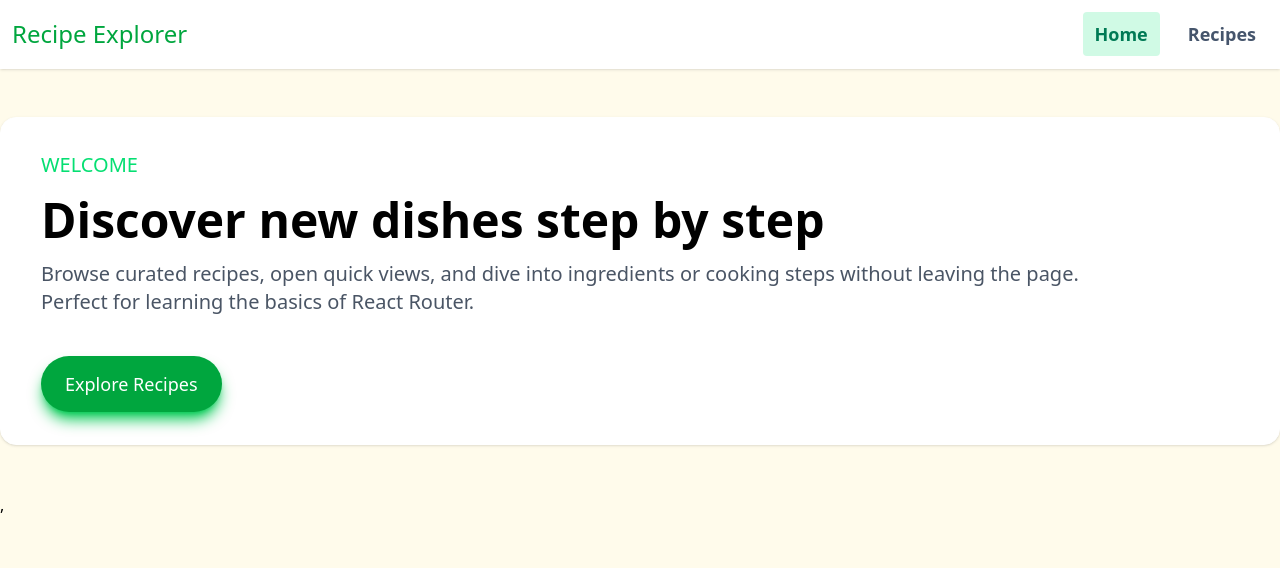
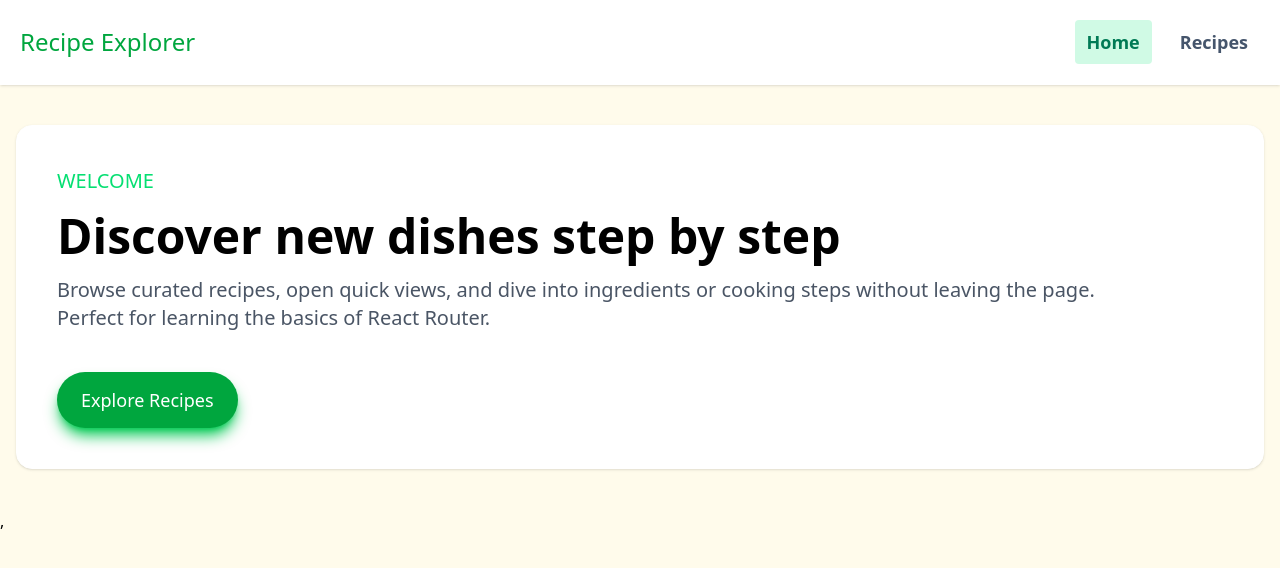
Before and after one commit to arsuhan677/React-Recipes-Explore-SA, a React (Vite) app: page / in a window 1280 px wide. Shown: the top 568 px of the page. Built offline with nearby package versions, Linux system fonts and the light colour scheme.

Commit message:
update for ress

```diff
--- a/src/Header.jsx
+++ b/src/Header.jsx
@@ -6,7 +6,8 @@ function Header(props) {
     <div className="bg-white border-b border-white shadow-sm">
       {/* <div className="mt-10"></div> */}
 
-      <div className="container mx-auto flex items-center justify-between p-3">
+      <div className="mx-auto max-w-7xl p-2">
+        <div className=" flex items-center justify-between p-3">
         <div>
           <NavLink to="/" end>
             <h1 className="text-xl sm:text-2xl text-green-600 font-medium">
@@ -47,6 +48,7 @@ function Header(props) {
         </div>
         {/* </div> */}
       </div>
+      </div>
     </div>
   );
 }
--- a/src/component/Home.jsx
+++ b/src/component/Home.jsx
@@ -3,8 +3,10 @@ import { NavLink } from "react-router";
 
 function Home(props) {
   return (
-    <div className="bg-white border border-white shadow-sm container mx-5 sm:mx-auto py-8 px-5 sm:px-10 my-12 rounded-2xl">
-  <div className="mb-6 sm:mb-10">
+    <div className="mx-auto max-w-7xl px-4 py-10">
+    {/* <div className="bg-white border border-white shadow-sm container mx-5 sm:mx-auto py-8 px-5 sm:px-10 my-12 rounded-2xl"> */}
+    <div className="bg-white border border-white shadow-sm rounded-2xl p-10">
+  <div className="mb-8 sm:mb-10">
     <p className="text-[18px] sm:text-[20px] uppercase text-green-400 mb-2 sm:mb-4">Welcome</p>
     <h2 className="text-4xl sm:text-4xl md:text-5xl font-bold mb-4">
       Discover new dishes step by step
@@ -23,6 +25,7 @@ function Home(props) {
     </NavLink>
   </div>
 </div>
+</div>
 
   );
 }
```
Also changed, not shown: src/App.css (deleted, +0 -42 lines), 2 other files (tests, documents, lock files or other folders).
